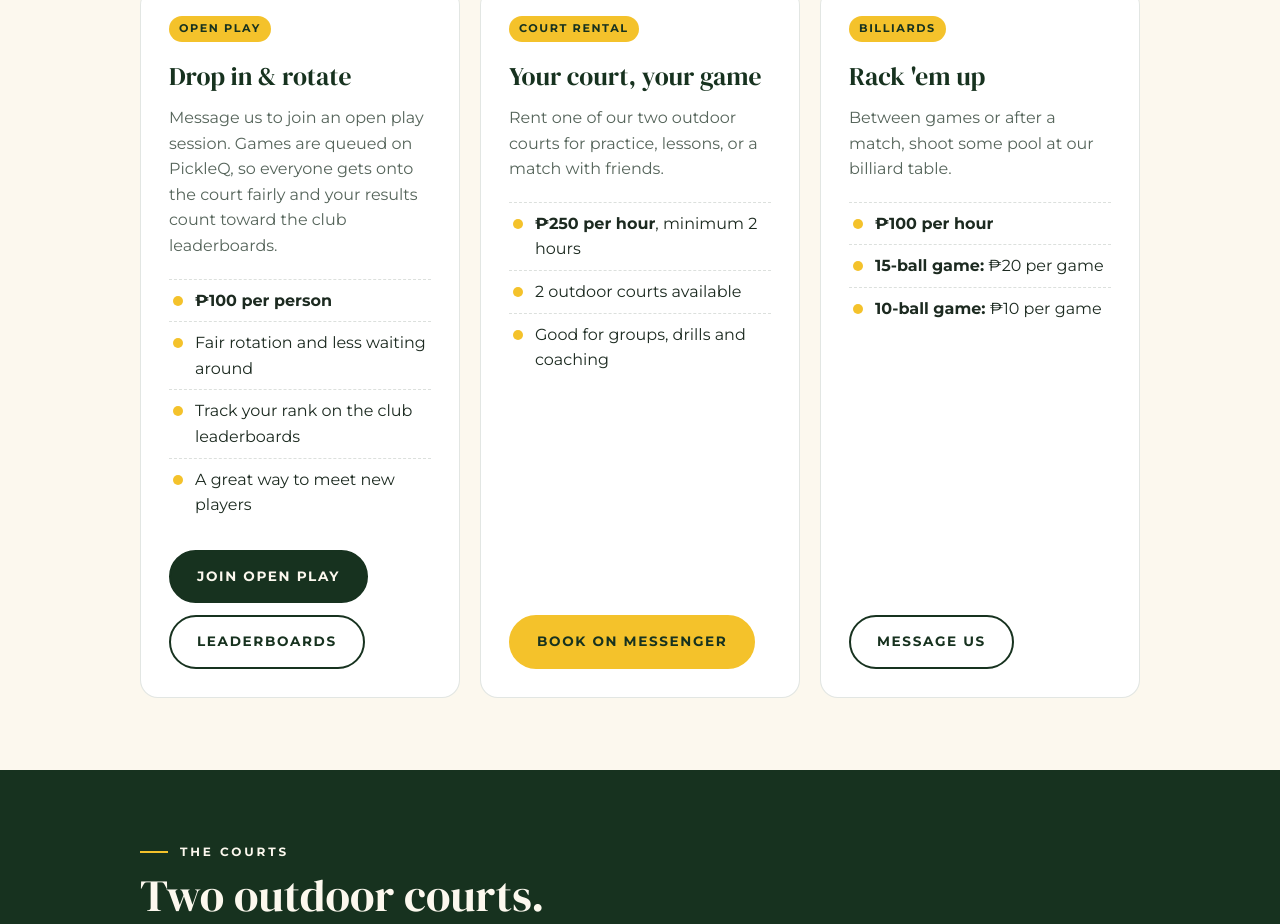
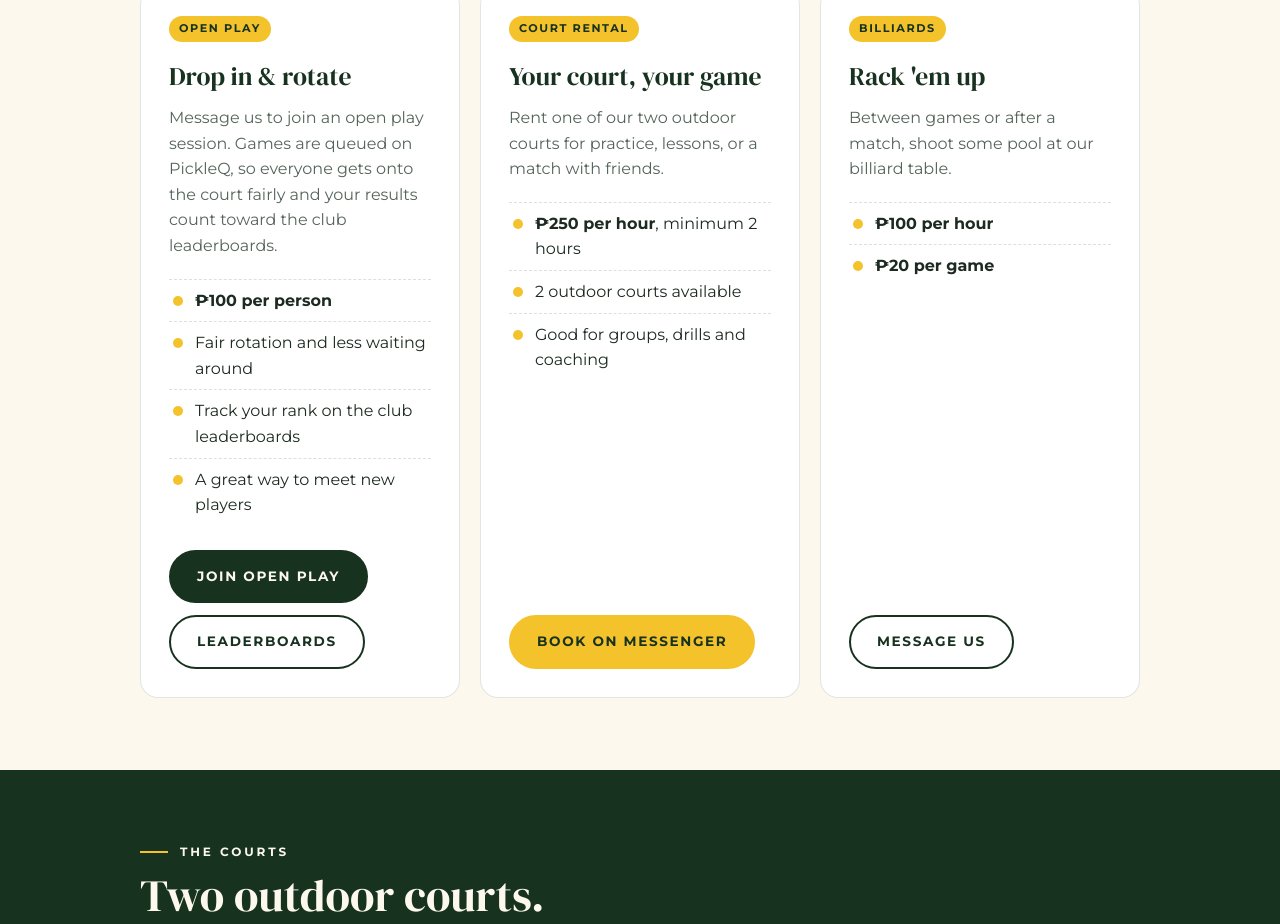
Before and after one commit to pansitlugaw/pickle-cue, a plain HTML site: page index.html in a window 1280 px wide. Shown: the part 1007-1931 px from the top of the page. Drawn offline with Linux system fonts and the light colour scheme.

Commit message:
Simplify billiards pricing to 20 per game

```diff
--- a/index.html
+++ b/index.html
@@ -193,8 +193,7 @@
         <p>Between games or after a match, shoot some pool at our billiard table.</p>
         <ul>
           <li><strong>₱100 per hour</strong></li>
-          <li><strong>15-ball game:</strong> ₱20 per game</li>
-          <li><strong>10-ball game:</strong> ₱10 per game</li>
+          <li><strong>₱20 per game</strong></li>
         </ul>
         <a class="btn btn-ghost" href="https://m.me/ch/97NtbXh65bJyTkrY/" target="_blank" rel="noopener">Message Us</a>
       </div>
@@ -230,7 +229,7 @@
       </div>
       <div>
         <h4>Rates</h4>
-        <p>Court rental: ₱250/hour (2-hour minimum)<br>Open play: ₱100/person<br>Billiards: ₱100/hour, or ₱20 per 15-ball game, ₱10 per 10-ball game</p>
+        <p>Court rental: ₱250/hour (2-hour minimum)<br>Open play: ₱100/person<br>Billiards: ₱100/hour or ₱20/game</p>
       </div>
       <div>
         <h4>Contact</h4>
```
